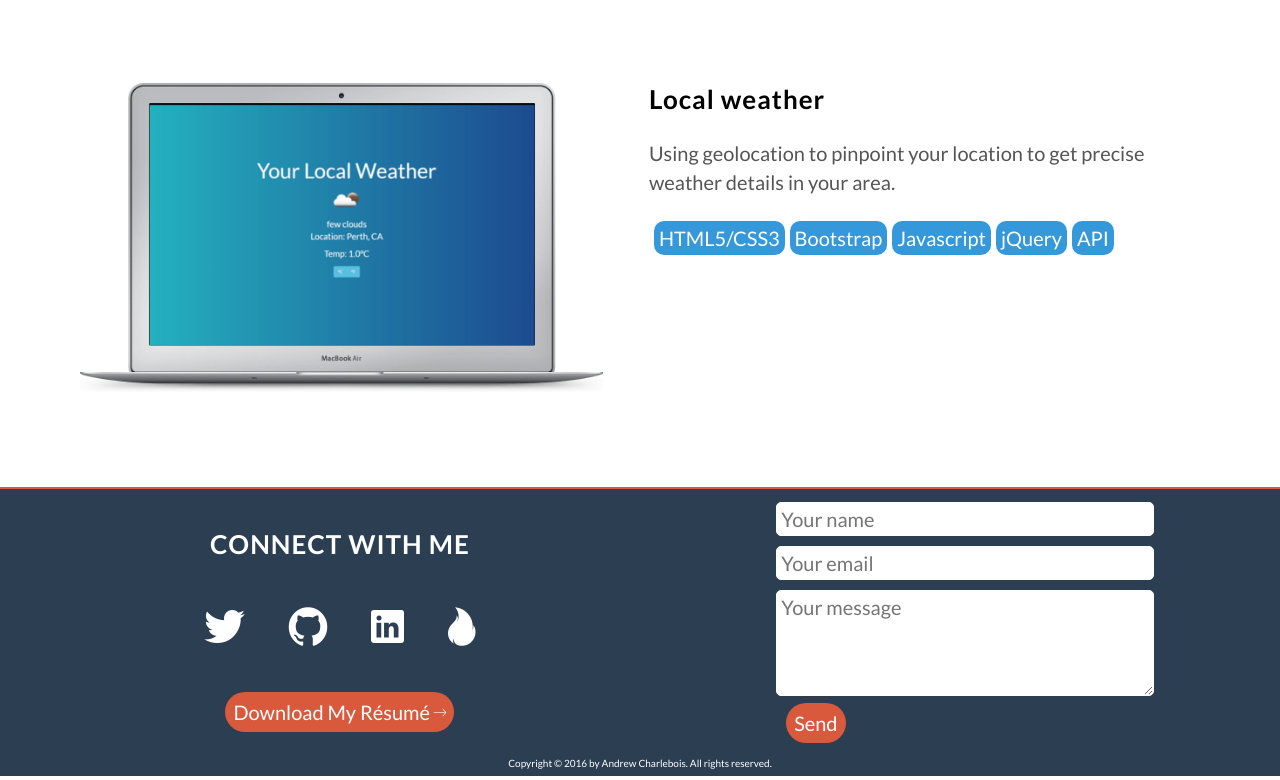
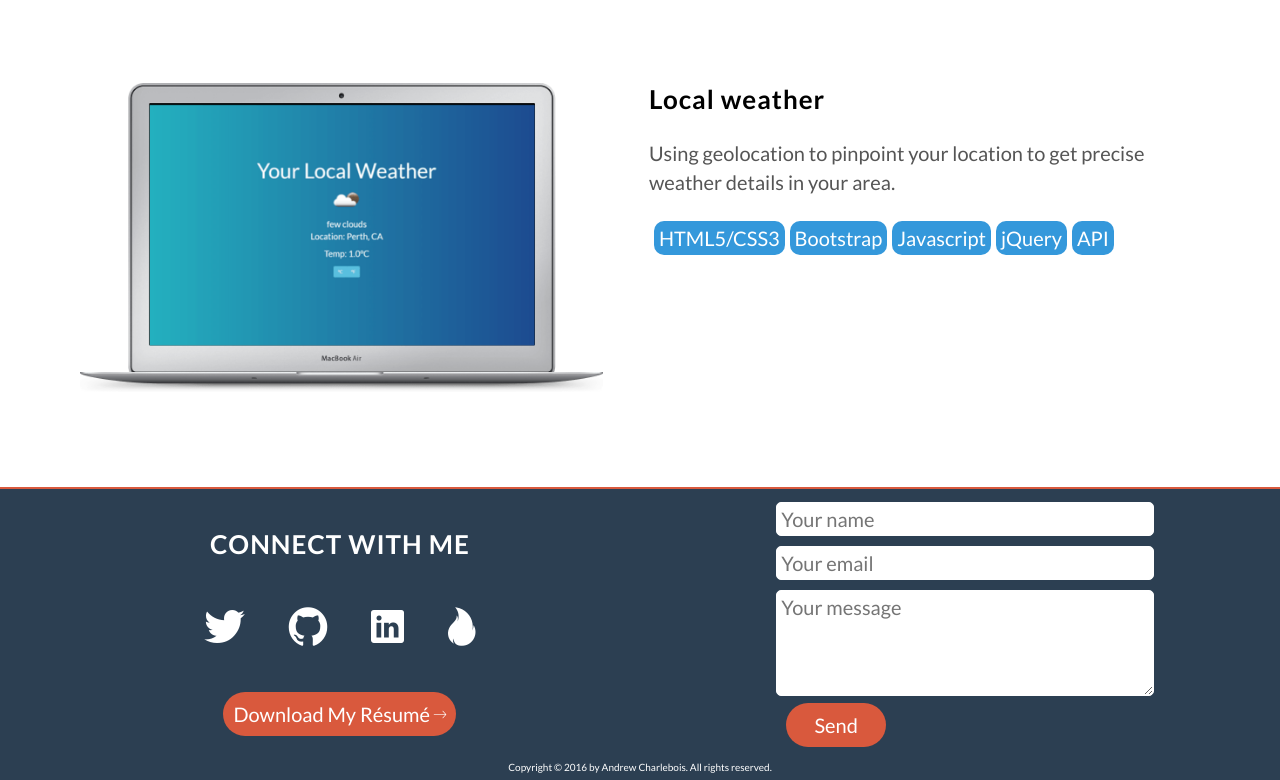
Before and after one commit to andrewchar/portfolio, a plain HTML site: page index.html in a window 1280 px wide. Shown: the part 4235-5015 px from the top of the page. Drawn offline with nearby package versions, Linux system fonts and the light colour scheme; files whose address does not match are found by name.

Commit message:
change
button size & padding.

```diff
--- a/resource/css/style.css
+++ b/resource/css/style.css
@@ -313,7 +313,7 @@ footer h3 {
 .footer-btn {
     display: block;
     margin: 0 auto;
-    padding: 8px;
+    padding: 10px;
     background-color: #d9593d;
     border: none;
     border-radius: 40px;
@@ -338,7 +338,10 @@ textarea {
     border: 1px solid #fff;
 }
 
-input[type=submit] { margin: 3px 0 0 10px; }
+input[type=submit] {
+    margin: 3px 0 0 10px;
+    width: 100px;
+}
 
 footer p {
     text-align: center;
```
